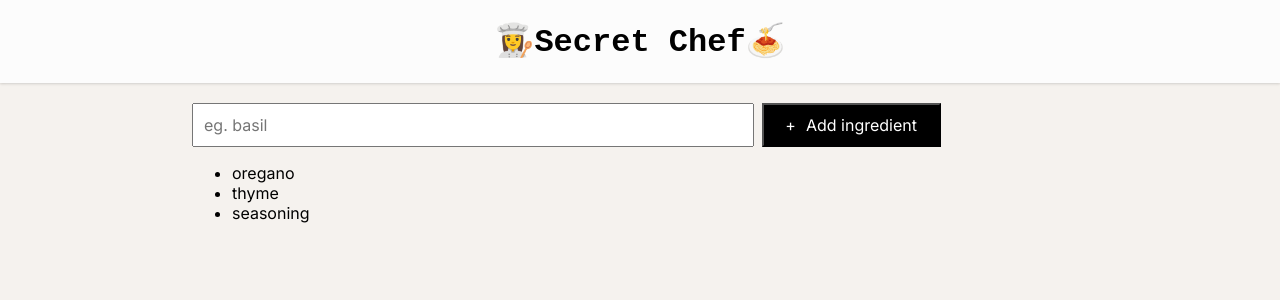
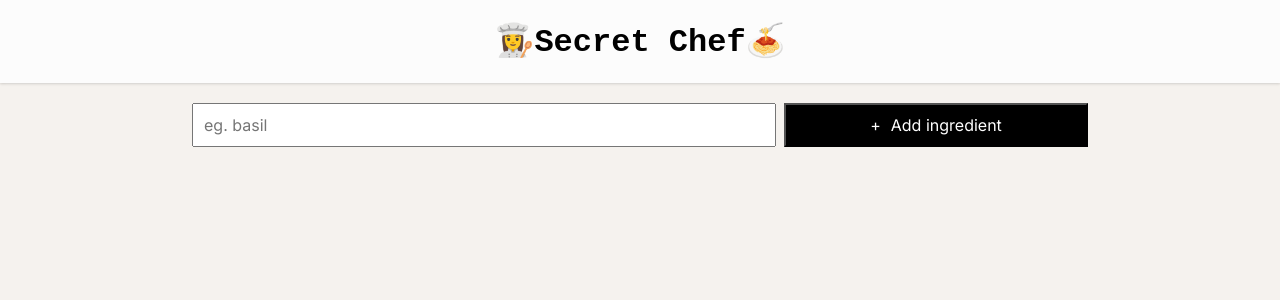
Before and after one commit to AllanRono1/ChefTrinket, a React (Vite) app: page / in a window 1280 px wide. Shown: the top 300 px of the page. Built offline with nearby package versions, Linux system fonts and the light colour scheme; a web font is replaced by a local one.

Commit message:
Fixed Render functionality of new ingredients added

```diff
--- a/src/App.css
+++ b/src/App.css
@@ -38,19 +38,19 @@ h1::after {
 
 .input-container > input {
   padding: 10px;
-  width: 60%;
   margin-right: 0.5rem;
   font-family: "inter";
   font-size: 100%;
+  flex: 2;
 }
 
 .input-container > button {
   padding: 10px;
-  width: 20%;
   background-color: black;
   color: white;
   font-family: "inter";
   font-size: 100%;
+  flex: 1;
 }
 
 button::before {
--- a/src/App.jsx
+++ b/src/App.jsx
@@ -5,19 +5,15 @@ import './App.css'
 
 function App() {
 
-  const [ingredientsList, setIngredientsList] = React.useState(["oregano", "thyme", "seasoning"])
-  const list = ingredientsList.map((item) => {
-    return <li>{item}</li>
+  const [ingredients, setIngredients] = React.useState([])
+  const list = ingredients.map((ingredient) => {
+    return <li key={ingredient}>{ingredient}</li>
   })
-
-  function addIngredient() {
-    setIngredientsList([...ingredientsList], newItem)
-    setNewItem()
-  }
 
   function postIngredient(formData) {
     const input = formData.get('input')
     console.log(input)
+    setIngredients(prevIngredients => [...prevIngredients, input])
   }
 
   return (
--- a/src/index.css
+++ b/src/index.css
@@ -1,6 +1,10 @@
 body {
   margin: 0;
   background-color: #F5F2EE;
+}
+
+html {
+  scroll-behavior: smooth;
 }
 
 
```
